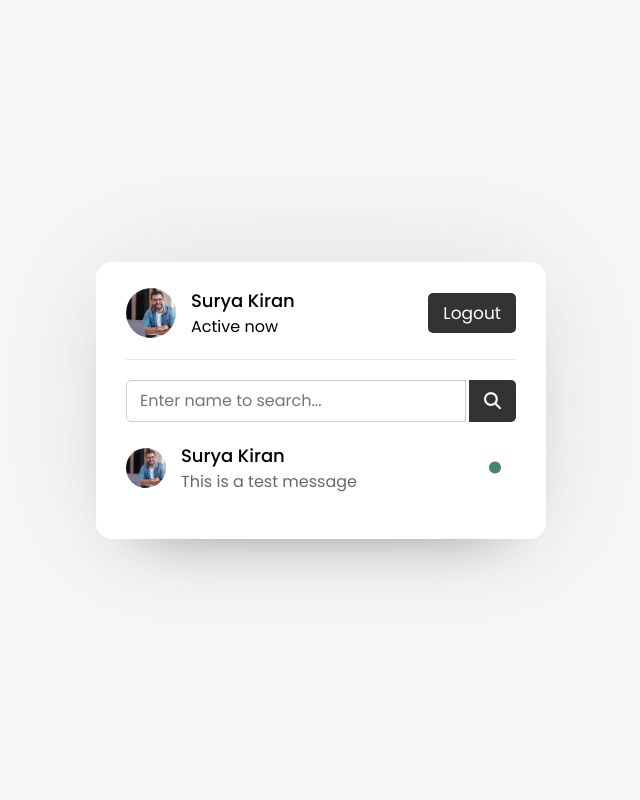
After one commit to suryak-001/Chat-App, a PHP site: page /users.html in a window 1280 px wide. The commit adds this page. Shown: the whole page, without its empty margins (319-959 px from the left). Run offline with PHP 8.4, Linux system fonts and the light colour scheme.

Commit message:
users area frontend completed

```diff
--- a/index.html
+++ b/index.html
@@ -33,6 +33,7 @@
                 <div class="field input">
                     <label for="password">Password</label>
                     <input type="password" placeholder="Password">
+                    <i class="fas fa-eye"></i>
                 </div>
                 <div class="field image">
                     <label for="image">Select Image</label>
--- a/style.css
+++ b/style.css
@@ -62,6 +62,7 @@ body {
 }
 
 .form form .field {
+    position: relative;
     display: flex;
     flex-direction: column;
     margin-bottom: 10px;
@@ -113,3 +114,135 @@ body {
 .form .link a:hover {
     text-decoration: underline;
 }
+
+.form form .field i {
+    position: absolute;
+    right: 15px;
+    color: #ccc;
+    top: 70%;
+    transform: translateY(-50%);
+    cursor: pointer;
+}
+
+
+/* Users area CSS code */
+.users {
+    padding: 25px 30px;
+}
+
+.users header,
+.users-list a {
+    display: flex;
+    align-items: center;
+    padding-bottom: 20px;
+    justify-content: space-between;
+    border-bottom: 1px solid #e6e6e6;
+}
+
+.wrapper img {
+    object-fit: cover;
+    border-radius: 50%;
+}
+
+:is(.users, .users-list) .content {
+    display: flex;
+    align-items: center;
+}
+
+:is(.users, .users-list) .details {
+    color: #000;
+    margin-left: 15px;
+}
+
+:is(.users, .users-list) .details span {
+    font-size: 18px;
+    font-weight: 500;
+}
+
+.users header .content img {
+    height: 50px;
+    width: 50px;
+}
+
+.users header .logout {
+    background: #333;
+    color: #fff;
+    padding: 7px 15px;
+    border-radius: 5px;
+    font-size: 17px;
+}
+
+.users .search {
+    margin: 20px 0;
+    display: flex;
+    position: relative;
+    align-items: center;
+    justify-content: space-between;
+}
+
+.users .search .text {
+    font-size: 18px;
+}
+
+.users .search input {
+    position: absolute;
+    height: 42px;
+    width: calc(100% - 50px);
+    border: 1px solid #ccc;
+    padding: 0 13px;
+    font-size: 16px;
+    border-radius: 5px 0 0 5px;
+    outline: none;
+}
+
+.users .search button {
+    width: 47px;
+    height: 42px;
+    border: none;
+    outline: none;
+    color: #fff;
+    background: #333;
+    font-size: 17px;
+    border-radius: 0 5px 5px 0;
+    cursor: pointer
+}
+
+.users-list {
+    max-height: 350px;
+    overflow-y: auto;
+}
+
+.users-list::-webkit-scrollbar {
+    width: 0;
+}
+
+.users-list a {
+    margin-bottom: 15px;
+    page-break-after: 10px;
+    border-bottom-color: #f1f1f1;
+    padding-right: 15px;
+}
+
+.users-list a:last-child {
+    border: none;
+    margin-bottom: 0;
+}
+
+.users-list a .content img {
+    height: 40px;
+    width: 40px;
+}
+
+.users-list a .content p {
+    color: #67676a;
+}
+
+.users-list a .status-dot {
+    font-size: 12px;
+    color: #468669;
+}
+
+/* Changing color to denote offline status */
+.users-list a .status-dot.offline {
+    color: #ccc;
+}
--- /dev/null
+++ b/users.html
@@ -0,0 +1,46 @@
+<!DOCTYPE html>
+<html lang="en">
+<head>
+    <meta charset="UTF-8">
+    <meta name="viewport" content="width=device-width, initial-scale=1.0">
+    <link rel="stylesheet" href="style.css">
+    <link rel="preconnect" href="https://fonts.googleapis.com">
+    <link rel="preconnect" href="https://fonts.gstatic.com" crossorigin>
+    <link href="https://fonts.googleapis.com/css2?family=Poppins:ital,wght@0,100;0,200;0,300;0,400;0,500;0,600;0,700;0,800;0,900;1,100;1,200;1,300;1,400;1,500;1,600;1,700;1,800;1,900&display=swap" rel="stylesheet">
+    <link rel="stylesheet" href="https://cdnjs.cloudflare.com/ajax/libs/font-awesome/6.4.0/css/all.min.css" integrity="sha512-iecdLmaskl7CVkqkXNQ/ZH/XLlvWZOJyj7Yy7tcenmpD1ypASozpmT/E0iPtmFIB46ZmdtAc9eNBvH0H/ZpiBw==" crossorigin="anonymous" referrerpolicy="no-referrer" />
+    <title>Chat App</title>
+</head>
+<body>
+    <div class="wrapper">
+        <section class="users">
+            <header>
+                <div class="content">
+                    <img src="images/img.webp" alt="">
+                    <div class="details">
+                        <span>Surya Kiran</span>
+                        <p>Active now</p>
+                    </div>
+                </div>
+                <a href="#" class="logout">Logout</a>
+            </header>
+            <div class="search">
+                <span class="text">Select a user to start chat</span>
+                <input type="text" placeholder="Enter name to search...">
+                <button><i class="fas fa-search"></i></button>
+            </div>
+            <div class="users-list">
+                <a href="#">
+                    <div class="content">
+                        <img src="images/img.webp">
+                        <div class="details">
+                            <span>Surya Kiran</span>
+                            <p>This is a test message</p>
+                        </div>
+                    </div>
+                    <div class="status-dot"><i class="fas fa-circle"></i></div>
+                </a>
+            </div>
+        </section>
+    </div>
+</body>
+</html>
```
Also changed, not shown: chat.html (added, +46 -0 lines), images/img.webp (added).
